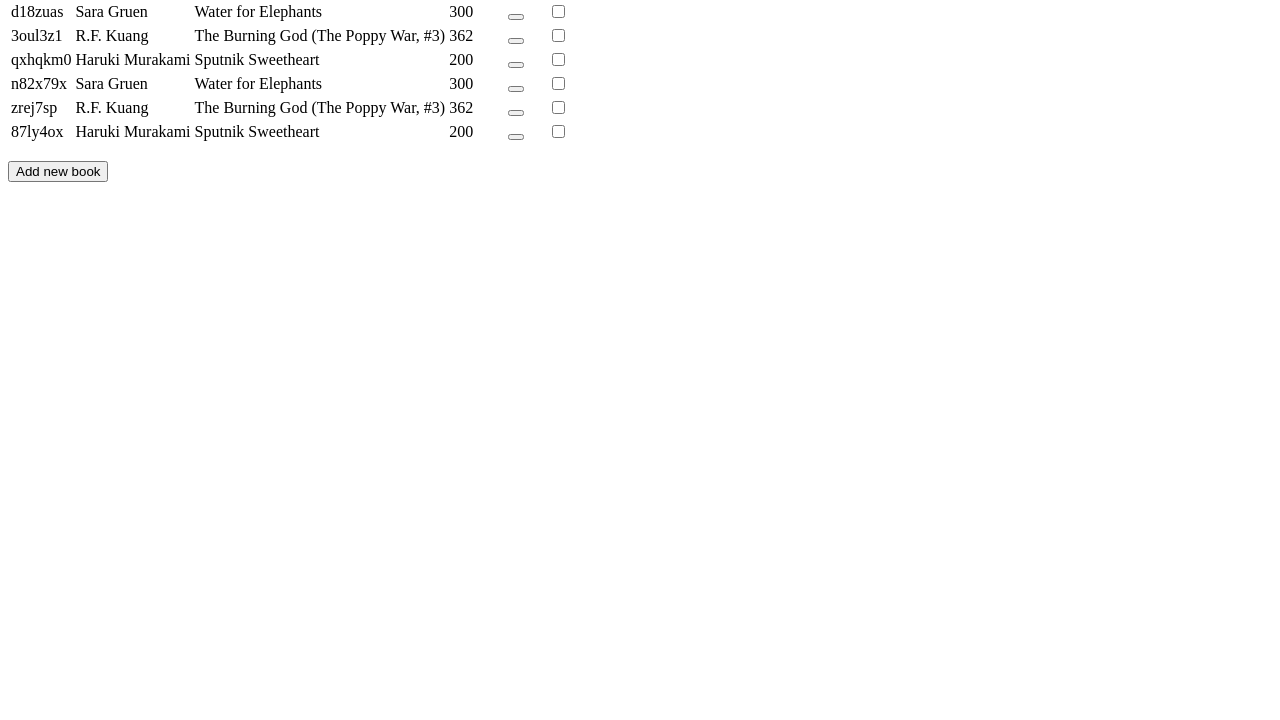
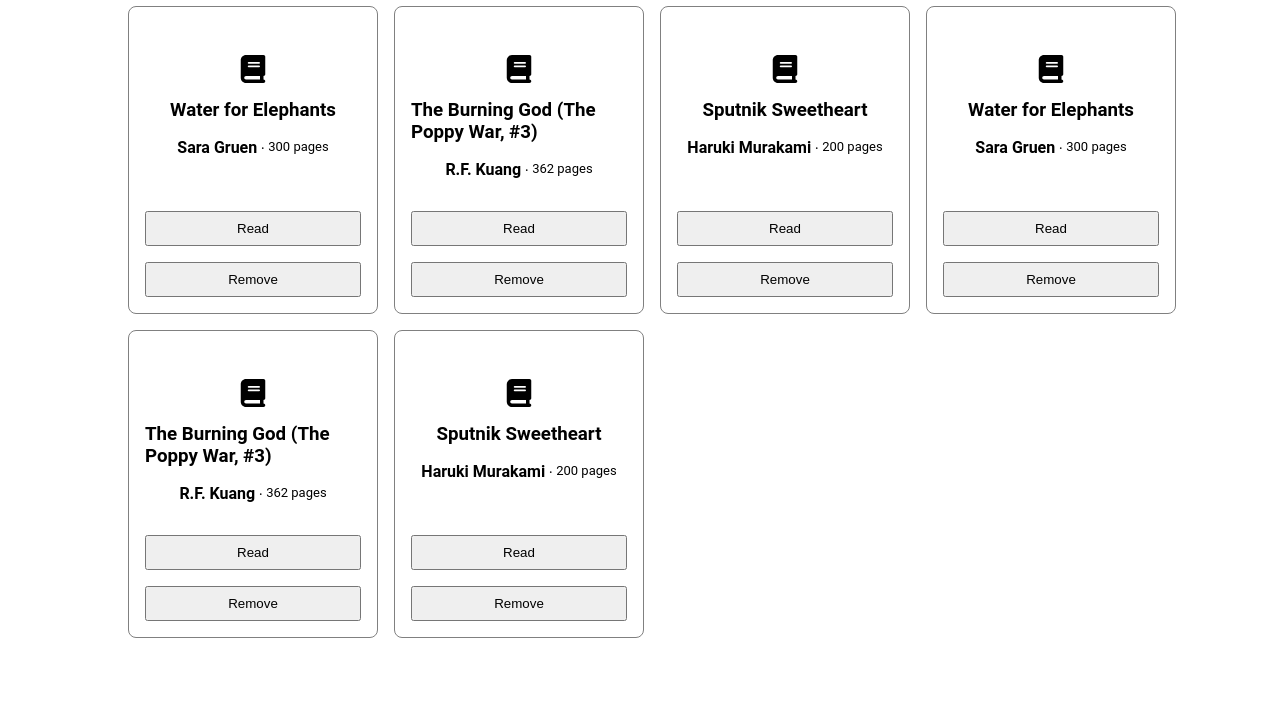
Before and after one commit to eleonorsilva96/library-project, a plain HTML site: page index.html in a window 1280 px wide. Shown: the part 144-864 px from the top of the page. Before the commit the page ends 800 px from the top, so only its background shows below. Drawn offline with Linux system fonts and the light colour scheme.

Commit message:
add class constructor and improve UI

```diff
--- a/index.html
+++ b/index.html
@@ -5,14 +5,37 @@
     <meta charset="UTF-8">
     <meta name="viewport" content="width=device-width, initial-scale=1.0">
     <title>Book Project</title>
+    <link rel="stylesheet" href="styles.css">
 </head>
 
 <body>
-    <h1>Books</h1>
-    <div>
-        <div>
-            <h3>My Library</h3>
-            <table>
+    <div class="container">
+        <div class="header">
+            <h1>My Library</h1>
+            <div class="add-book">
+                <button id="showDialog">Add new book</button>
+            </div>
+        </div>
+        <div class="library">
+            <!-- <div class="book">
+                    <div class="title-author">
+                        <img src="book-solid.svg" alt="book icon" width="28px" height="28px">
+                        <h3 id="title"></h3>
+                        <div class="author-pages">
+                            <h4 id="author"></h4> - <div id="pages"></div>
+                        </div>
+                    </div>
+                    <div class="read-button">
+                        <button id="read-book">Read</button>
+                        <input type="checkbox" id="horns" name="read" />
+                        <label for="horns">Read</label>
+                    </div>
+                    <div class="remove-button">
+                        <button id="remove-book">Remove</button>
+                    </div>
+                </div> -->
+        </div>
+        <!-- <table>
                 <tr>
                     <th>Author</th>
                     <th>Title</th>
@@ -25,8 +48,7 @@
                 <ul>
                 </ul>
             </div>
-            <div id="test"></div>
-        </div>
+            <div id="test"></div> -->
         <dialog id="dialog">
             <form>
                 <div>
@@ -49,11 +71,7 @@
                 </div>
             </form>
         </dialog>
-        <div>
-            <button id="showDialog">Add new book</button>
-        </div>
     </div>
-
     <script src="script.js"></script>
 </body>
 
--- a/script.js
+++ b/script.js
@@ -6,6 +6,30 @@ const table = document.querySelector("table");
 const dialog = document.querySelector("#dialog");
 const showDialog = document.querySelector("#showDialog");
 const confirmBtn = document.querySelector("button#confirmBtn");
+const readList = document.querySelector("#read-list > ul");
+//my library
+// const book = document.querySelector(".library > .book");
+const library = document.querySelector(".library");
+const book = `
+            <div class="book">
+                    <div class="title-author">
+                        <i class="fa-solid fa-book"></i>
+                        <h3 id="title"></h3>
+                        <div class="author-pages">
+                            <h4 id="author"></h4> - <div id="pages"></div>
+                        </div>
+                    </div>
+                    <div class="read-button">
+                        <button id="read-book">Read</button>
+                    </div>
+                    <div class="remove-button">
+                        <button id="remove-book">Remove</button>
+                    </div>
+                </div>
+`;
+const bookTitle = document.querySelector("#title");
+const bookAuthor = document.querySelector("#author");
+const bookPages = document.querySelector("#pages");
 
 //event listeners
 showDialog.addEventListener("click", () => {
@@ -38,70 +62,163 @@ confirmBtn.addEventListener("click", (e) => {
 });
 
 // object constructor
-function Book(author, title, numberPages) {
+class Book {
+  constructor(author, title, numberPages) {
     this.id = Math.random().toString(36).substring(2, 9);
     this.author = author;
     this.title = title;
     this.numberPages = numberPages;
   }
 
-Book.prototype.changeStatus = function (statusCheckbox) {
-  const readList = document.querySelector("#read-list > ul");
-
-  if (statusCheckbox.checked) {
-    this.status = true;
-
+  changeStatus(checkbox) {
+    if (checkbox.checked) {
+      // this.status = status;
       const readItem = document.createElement("li");
       readList.appendChild(readItem);
 
       readItem.textContent = `Read ${this.author}`;
     } else {
-    this.status = false;
+      // this.status = false;
+      const readItem = document.querySelector("#read-list > ul > li");
 
-    const readItem = document.querySelector("#read-list > ul > li");
       readItem.remove();
     }
-};
+  }
+}
 
+function addBookToLibrary(author, title, numberPages) {
+  const objectBook = new Book(author, title, numberPages);
+  // const bookId = objectBook.id;
 
+  myLibrary.push(objectBook);
 
+  //create a table row and pass the index of the added object book
+  showBookFromLibrary();
+}
+
+function showBookFromLibrary() {
+  //  book.setAttribute("data-id", id);
+  let bookContent = "";
+
+  myLibrary.forEach((book) => {
+    bookContent += `
+            <div class="book" data-id="${book.id}">
+                    <div class="title-author">
+                        <img src="book-solid.svg" alt="book icon" width="28px" height="28px">
+                        <h3 id="title">${book.title}</h3>
+                        <div class="author-pages">
+                            <h4 id="author">${book.author}</h4> ‧ <div class="pages" id="pages">${book.numberPages} pages</div>
+                        </div>
+                    </div>
+                      <div class="book-buttons">
+                      <div class="read-button">
+                          <button id="read-book">Read</button>
+                      </div>
+                      <div class="remove-button">
+                          <button id="remove-book">Remove</button>
+                      </div>
+                    </div>
+                </div>
+                `;
+  });
+
+  library.innerHTML = bookContent;
+
+  // const tableCellButton = document.createElement("td");
+  // const removeButton = document.createElement("button");
+  // tableCellButton.appendChild(removeButton);
+
+  // const tableCellCheck = document.createElement("td");
+  // const statusCheck = document.createElement("input");
+  // statusCheck.setAttribute("type", "checkbox");
+  // tableCellCheck.appendChild(statusCheck);
+
+  //the values method converts the book objects values in an array ["author", "title", "numberPages"]
+  // Object.values(book).forEach((detail) => {
+  //     const tableCell = document.createElement("td");
+  //     tableCell.textContent = detail;
+
+  //     tableRow.appendChild(tableCell);
+  // });
+
+  // tableRow.appendChild(tableCellButton);
+  // tableRow.appendChild(tableCellCheck);
+
+  // table.appendChild(tableRow);
+
+  //add event handlers
+  // removeButton.addEventListener("click", () => removeBook(id));
+  // statusCheck.addEventListener("change", () => book.changeStatus(statusCheck));
+}
+
+function removeBook(id) {
+  //find the position of the book in the array with the book object's id
+  console.log(myLibrary);
+  console.log(id);
+  const index = myLibrary.findIndex((book) => book.id === id);
+  console.log(index);
+  //verify if its not null
+  if (index !== -1) {
+    console.log("remove");
+    myLibrary.splice(index, 1);
+    const tableRow = document.querySelector(`tr[data-id='${id}'`);
+
+    if (tableRow) {
+      tableRow.remove();
+    } else {
+      console.error("book row not found");
+    }
+  } else {
+    console.error("book not found");
+  }
+}
+
+function verifyDuplicatedBooks(newAuthor, newTitle) {
+  myLibrary.forEach((book) => {
+    if (newAuthor === book.author && newTitle === book.title) {
+      isMatching = true;
+
+      console.log("matching!");
+    }
+  });
+}
+
+addBookToLibrary("Sara Gruen", "Water for Elephants", "300");
+addBookToLibrary("R.F. Kuang", "The Burning God (The Poppy War, #3)", "362");
+addBookToLibrary("Haruki Murakami", "Sputnik Sweetheart", "200");
+addBookToLibrary("Sara Gruen", "Water for Elephants", "300");
+addBookToLibrary("R.F. Kuang", "The Burning God (The Poppy War, #3)", "362");
+addBookToLibrary("Haruki Murakami", "Sputnik Sweetheart", "200");
+
+// function Book(author, title, numberPages) {
+//   this.id = Math.random().toString(36).substring(2, 9);
+//   this.author = author;
+//   this.title = title;
+//   this.numberPages = numberPages;
+// }
+
+// Book.prototype.changeStatus = function (statusCheckbox) {
+//   const readList = document.querySelector("#read-list > ul");
+
+//   if (statusCheckbox.checked) {
+//     this.status = true;
+
+//     const readItem = document.createElement("li");
+//     readList.appendChild(readItem);
+
+//     readItem.textContent = `Read ${this.author}`;
+//   } else {
+//     this.status = false;
+
+//     const readItem = document.querySelector("#read-list > ul > li");
+//     readItem.remove();
+//   }
+// };
 
 // function addBookToLibrary(author, title, numberPages) {
 //   const newBook = new Book(author, title, numberPages);
 //   myLibrary.push(newBook);
 // }
-function createTableRow(book, id) {
-     const tableRow = document.createElement("tr");
-      tableRow.setAttribute("data-id", id);
-
-      const tableCellButton = document.createElement("td");
-      const removeButton = document.createElement("button");
-      tableCellButton.appendChild(removeButton);
-
-      const tableCellCheck = document.createElement("td");
-      const statusCheck = document.createElement("input");
-      statusCheck.setAttribute("type", "checkbox");
-      tableCellCheck.appendChild(statusCheck);
-
-    //the values method converts the book objects values in an array ["author", "title", "numberPages"]
-    Object.values(book).forEach((detail) => {
-        const tableCell = document.createElement("td");
-        tableCell.textContent = detail;
-
-        tableRow.appendChild(tableCell);
-    });
-
-    tableRow.appendChild(tableCellButton);
-    tableRow.appendChild(tableCellCheck);
-
-    table.appendChild(tableRow);
-
-    //add event handlers
-    removeButton.addEventListener("click", () => removeBook(id));
-    statusCheck.addEventListener("change", () => book.changeStatus(statusCheck));
-
-}
-
 
 // function updateBooks() {
 //     let newIndex = 0;
@@ -132,7 +249,6 @@ function createTableRow(book, id) {
 // }
 // // console.log(tableRows.length);
 
-
 // });
 
 // if(document.querySelector(`tr[data-index='${tableRows.length}']`)) {
@@ -140,39 +256,6 @@ function createTableRow(book, id) {
 //     document.querySelector(`tr[data-index='${tableRows.length}']`).setAttribute("data-index", tableRows.length - 1);
 // }
 // }
-
-function addBookToLibrary(author, title, numberPages) {
-  const objectBook = new Book(author, title, numberPages);
-
-  myLibrary.push(objectBook);
-
-  const bookId = objectBook.id;
-
-  //create a table row and pass the index of the added object book
-  createTableRow(objectBook, bookId);
-}
-
-function removeBook(id) {
-    //find the position of the book in the array with the book object's id
-    console.log(myLibrary);
-    console.log(id);
-    const index = myLibrary.findIndex((book) => book.id === id)
-    console.log(index);
-    //verify if its not null
-    if(index !== -1) {
-        console.log("remove");
-        myLibrary.splice(index, 1);
-        const tableRow = document.querySelector(`tr[data-id='${id}'`);
-
-        if(tableRow) {
-            tableRow.remove();
-        } else {
-            console.error("book row not found")
-        }
-    } else {
-        console.error("book not found");
-    }
-}
 
 // function setActionsOnNewBooks(newEntryIndex, newObjectInstance) {
 //     const removeButton = document.querySelector(
@@ -193,16 +276,6 @@ function removeBook(id) {
 //         });
 //   }
 // }
-
-function verifyDuplicatedBooks(newAuthor, newTitle) {
-  myLibrary.forEach((book) => {
-    if (newAuthor === book.author && newTitle === book.title) {
-      isMatching = true;
-
-      console.log("matching!");
-    }
-  });
-}
 
 // function setActionsOnListedBooks() {
 //     myLibrary.forEach((book, index) => {
@@ -232,13 +305,10 @@ function verifyDuplicatedBooks(newAuthor, newTitle) {
 //             });
 //       }
 
-
 //     });
 
 //   // console.log(myLibrary);
 // }
-
-
 
 //add some books objects
 // const book1 = new Book("Sara Gruen", "Water for Elephants", "300");
@@ -254,17 +324,7 @@ function verifyDuplicatedBooks(newAuthor, newTitle) {
 
 // book1.changeStatus();
 
-
 // Modal
-
-
-
-addBookToLibrary("Sara Gruen", "Water for Elephants", "300");
-addBookToLibrary("R.F. Kuang", "The Burning God (The Poppy War, #3)", "362");
-addBookToLibrary("Haruki Murakami", "Sputnik Sweetheart", "200");
-addBookToLibrary("Sara Gruen", "Water for Elephants", "300");
-addBookToLibrary("R.F. Kuang", "The Burning God (The Poppy War, #3)", "362");
-addBookToLibrary("Haruki Murakami", "Sputnik Sweetheart", "200");
 
 // listAllBooksAndActions();
 // removeButtonDOM.addEventListener("click", removeBook());
--- /dev/null
+++ b/styles.css
@@ -0,0 +1,82 @@
+*,
+*::after,
+*::before {
+    padding: 0;
+    margin: 0;
+    box-sizing: border-box;
+    user-select: none;
+}
+
+body {
+    font-family: "Roboto", sans-serif;
+    background: #fff;
+    height: 100vh;
+}
+
+dialog {
+    margin: auto auto;
+    padding: 1rem;
+}
+
+input {
+    margin: 1rem;
+    padding: 0.5rem;
+}
+
+button {
+    width: 100%;
+    height: 100%;
+    padding: 0.5rem 1rem;
+}
+
+.container {
+    margin: 4rem 8rem;
+}
+
+.header {
+    display: flex;
+    justify-content: space-between;
+    padding: 1.5rem 0;
+}
+
+.library {
+    display: inline-grid;
+    grid-template-columns: repeat(4, 250px);
+    gap: 1rem;
+}
+
+.book {
+    height: auto;
+    display: flex;
+    flex-direction: column;
+    padding: 1rem;
+    border: 1px solid gray;
+    border-radius: 8px;
+}
+
+.book .title-author {
+    display: flex;
+    flex-direction: column;
+    align-items: center;
+    gap: 1rem;
+    padding: 2rem 0;
+    flex-grow: 1;
+}
+
+.title-author .author-pages {
+    display: flex;
+    align-items: center;
+    gap: 0.25rem;
+}
+
+.author-pages .pages {
+    font-size: 13px;
+    font-weight: 400;
+    line-height: 20px;
+}
+
+.book-buttons {
+    display: flex;
+    flex-direction: column;
+    gap: 1rem;
+}
```
Also changed, not shown: book-solid.svg (added). Lines whose indentation alone changed are shown as unchanged.
